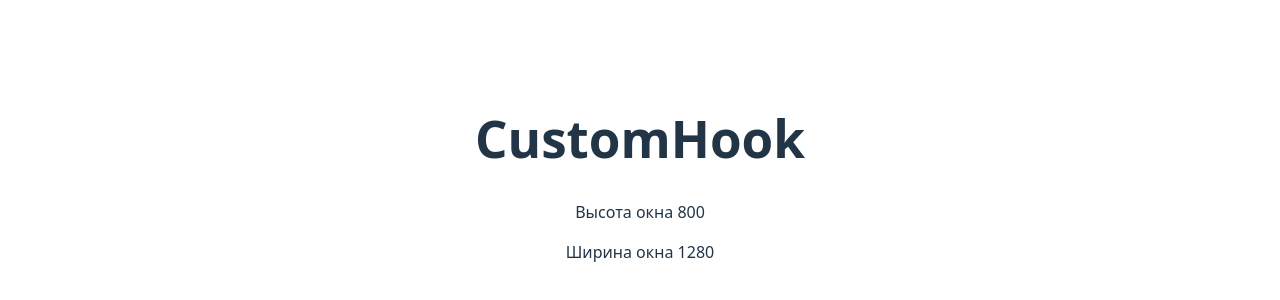
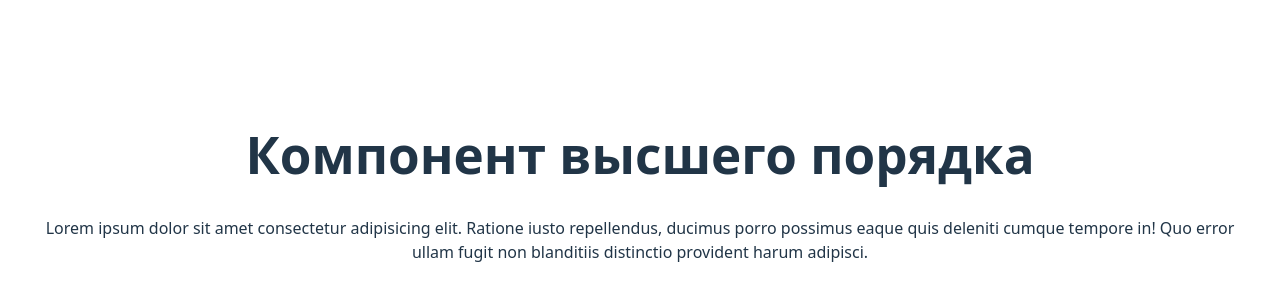
Before and after one commit to rabotnikjeka/homework-repository, a React (Vite) app in the folder my-react-app/: page / in a window 1280 px wide. Shown: the part 222-522 px from the top of the page. Built offline with nearby package versions, Linux system fonts and the light colour scheme.

Commit message:
homework HOC

```diff
--- a/my-react-app/src/App.jsx
+++ b/my-react-app/src/App.jsx
@@ -1,11 +1,12 @@
 import "./App.css";
-import WindowSize from "./WindowSize";
+
+import UserCard from "./UserCard";
 
 function App() {
   return (
     <div>
-      <h1>CustomHook</h1>
-      <WindowSize />
+      <h1>Компонент высшего порядка</h1>
+      <UserCard />
     </div>
   );
 }
--- /dev/null
+++ b/my-react-app/src/UserCard.jsx
@@ -0,0 +1,12 @@
+import { WithLoading } from "./WithLoading";
+function UserCard() {
+  return (
+    <div>
+      Lorem ipsum dolor sit amet consectetur adipisicing elit. Ratione iusto
+      repellendus, ducimus porro possimus eaque quis deleniti cumque tempore in!
+      Quo error ullam fugit non blanditiis distinctio provident harum adipisci.
+    </div>
+  );
+}
+
+export default WithLoading(UserCard);
--- a/my-react-app/src/WindowSize.jsx
+++ /dev/null
@@ -1,14 +0,0 @@
-import { useWindowSize } from "./useWindowSize";
-
-function WindowSize() {
-  const [windowHeight, windowWidth] = useWindowSize();
-
-  return (
-    <div>
-      <p>{`Высота окна ` + windowHeight}</p>
-      <p>{`Ширина окна ` + windowWidth}</p>
-    </div>
-  );
-}
-
-export default WindowSize;
--- /dev/null
+++ b/my-react-app/src/WithLoading.jsx
@@ -0,0 +1,16 @@
+import { useEffect, useState } from "react";
+
+export function WithLoading(RenderComponent) {
+  return function WrappedComponent(props) {
+    const [isLoading, setIsLoading] = useState(true);
+
+    useEffect(() => {
+      setTimeout(() => {
+        setIsLoading(false);
+      }, 2000);
+    }, []);
+    return (
+      <div>{isLoading ? "Loading..." : <RenderComponent {...props} />}</div>
+    );
+  };
+}
--- a/my-react-app/src/useWindowSize.js
+++ /dev/null
@@ -1,19 +0,0 @@
-import { useState, useEffect } from "react";
-
-export function useWindowSize() {
-  const [windowHeight, setWindowHeight] = useState(window.innerHeight);
-  const [windowWidth, setWindowWidth] = useState(window.innerWidth);
-
-  const handleResize = () => {
-    setWindowHeight(window.innerHeight);
-    setWindowWidth(window.innerWidth);
-  };
-
-  useEffect(() => {
-    window.addEventListener("resize", handleResize);
-    return () => {
-      window.removeEventListener("resize", handleResize);
-    };
-  }, []);
-  return [windowHeight, windowWidth];
-}
```
